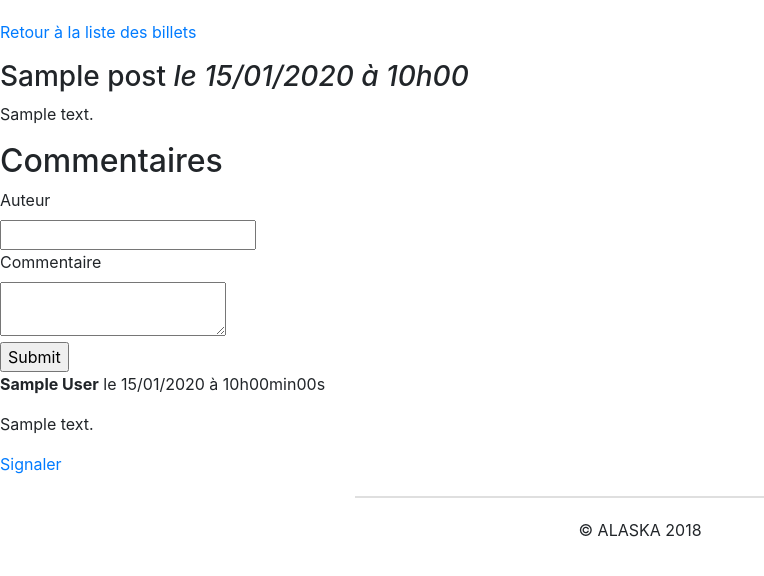
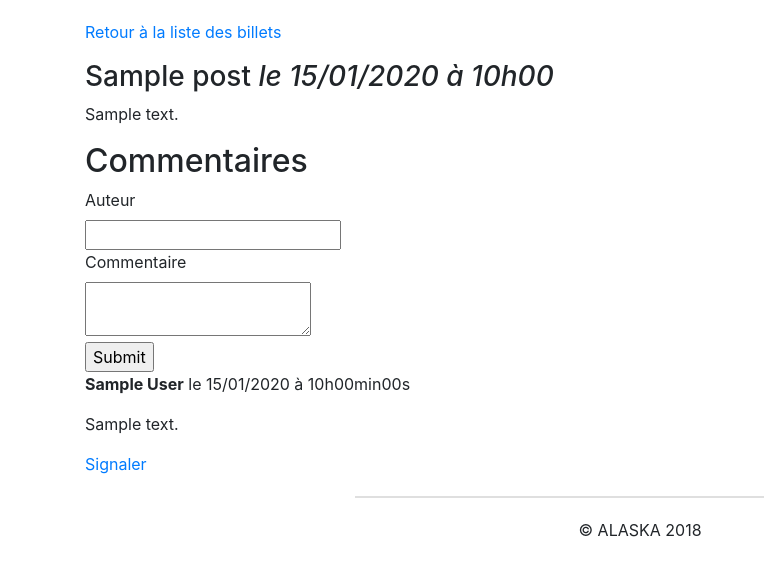
Before and after one commit to Didouxo/Projet3, a PHP site: page /index.php?action=post&id=1 in a window 1280 px wide. Shown: the part 56-632 px from the top of the page, without its empty margins (0-764 px from the left). Run offline with PHP 8.4, Linux system fonts and the light colour scheme; tables that the repository leaves empty or names only in its code hold one stand-in row (values such as "Sample post"); some libraries are stand-ins or nearby versions.

Commit message:
Design du site améliorer avec un jumbotron / images / container etc.

```diff
--- a/model/PostManager.php
+++ b/model/PostManager.php
@@ -5,7 +5,7 @@ class PostManager extends Manager
     public function getPosts()
     {
         $db = $this->dbConnect();
-        $req = $db->query('SELECT id, title, content, DATE_FORMAT(creation_date, \'%d/%m/%Y à %Hh%i\') AS creation_date_fr FROM posts ORDER BY creation_date DESC LIMIT 0, 5');
+        $req = $db->query('SELECT id, title, content, DATE_FORMAT(creation_date, \'%d/%m/%Y à %Hh%i\') AS creation_date_fr FROM posts ORDER BY creation_date DESC LIMIT 0, 6');
 
         return $req;
     }
--- a/public/css/style.css
+++ b/public/css/style.css
@@ -5,3 +5,6 @@ header, .card {
   border-top: 2px solid #DFDFDF;
   margin: 20px 0;
 }
+.billet {
+  text-align: justify;
+}
--- a/view/frontend/postView.php
+++ b/view/frontend/postView.php
@@ -1,15 +1,16 @@
 <?php $title = htmlspecialchars($post['title']); ?>
 
 <?php ob_start(); ?>
+
+<div class="container">
 <p><a href="index.php">Retour à la liste des billets</a></p>
-
 <div class="news">
     <h3>
         <?= htmlspecialchars($post['title']) ?>
         <em>le <?= $post['creation_date_fr'] ?></em>
     </h3>
 
-    <p>
+    <p class="billet">
         <?= nl2br(htmlspecialchars($post['content'])) ?>
     </p>
 </div>
@@ -40,6 +41,8 @@ while ($comment = $comments->fetch())
 <?php
 }
 ?>
+</div>
+
 <?php $content = ob_get_clean(); ?>
 
 <?php require('template.php'); ?>
--- a/view/frontend/verificationView.php
+++ b/view/frontend/verificationView.php
@@ -2,9 +2,8 @@
 
 <?php ob_start(); ?>
 
-<?php echo '<p> Vous êtes connecté </p>' ; ?>
-
 <div class="container">
+  <?php echo '<p> Vous êtes connecté </p>' ; ?>
   <div class="row">
   <?php while ($data = $posts->fetch()) { ?>
   <div class="col-sm-6">
```
Also changed, not shown: view/frontend/connectionView.php (+6 -1 lines), view/frontend/listPostsView.php (+6 -1 lines), public/images/alaska.jpeg (added), public/images/ecrivain.jpeg (added).
